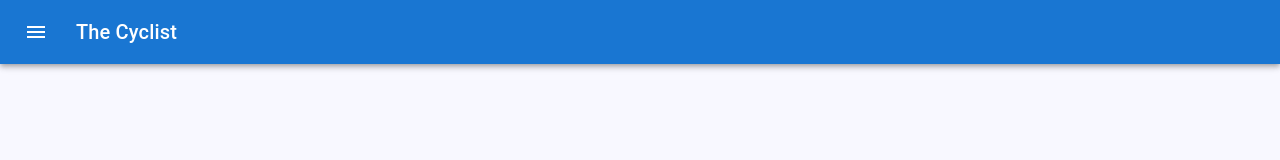
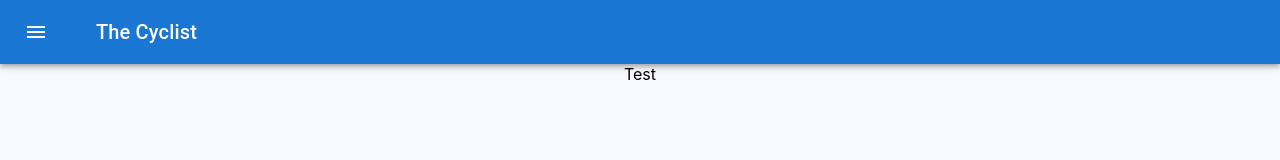
Before and after one commit to PathakPratik/TheCyclist, a React (Create React App) app: page /report in a window 1280 px wide. Before the commit this address had no page. Shown: the top 160 px of the page. Built offline with nearby package versions, Linux system fonts and the light colour scheme.

Commit message:
added report page

```diff
--- a/src/App.tsx
+++ b/src/App.tsx
@@ -4,6 +4,7 @@ import Home from './components/Home';
 import Navigation from './components/AppBar';
 import MyTrips from './components/MyTrips';
 import Events from './components/Events';
+import Report from './components/Report';
 
 const App = () => {
   return (
@@ -14,6 +15,7 @@ const App = () => {
             <Route path="/" element={<Home/>}/>
             <Route path="/trips" element={<MyTrips/>}/>
             <Route path="/events" element={<Events/>}/>
+            <Route path="/report" element={<Report/>}/>
           </Routes>
       </div>
     </BrowserRouter>
--- a/src/components/AppBar.tsx
+++ b/src/components/AppBar.tsx
@@ -3,7 +3,6 @@ import AppBar from '@mui/material/AppBar';
 import Box from '@mui/material/Box';
 import Toolbar from '@mui/material/Toolbar';
 import Typography from '@mui/material/Typography';
-import Button from '@mui/material/Button';
 import IconButton from '@mui/material/IconButton';
 import MenuIcon from '@mui/icons-material/Menu';
 import { Divider, Drawer, List, ListItem, ListItemText } from '@mui/material';
@@ -18,7 +17,8 @@ export default function ButtonAppBar() {
   const drawerList = new Map([
     [ '','Home' ],
     [ 'trips', 'All Trips' ],
-    [ 'events', 'Events' ]
+    [ 'events', 'Events' ],
+    [ 'report', 'Report' ],
   ]);
 
   const list = () => (
@@ -31,7 +31,9 @@ export default function ButtonAppBar() {
       <List>
         {Array.from(drawerList).map(([index, text]) => (
           <ListItem button key={text}>
-            <NavLink to={"/"+index}><ListItemText primary={text} /></NavLink>
+            <NavLink style={{ textDecoration: 'none', color:'#1976d2' }} to={"/"+index}>
+                <ListItemText primary={text} />
+            </NavLink>
           </ListItem>
         ))}
       </List>
@@ -54,7 +56,7 @@ export default function ButtonAppBar() {
           >
             <MenuIcon />
           </IconButton>
-          <Typography variant="h6" component="div">
+          <Typography variant="h6" component="div" style={{marginLeft: '20px'}}>
             The Cyclist
           </Typography>
           {/* <Button color="inherit">Login</Button> */}
--- /dev/null
+++ b/src/components/Report.tsx
@@ -0,0 +1,10 @@
+import { useEffect, useState } from "react";
+
+const Report = () => {
+
+  return (
+    <div>Test</div>
+  );
+}
+
+export default Report;
--- a/src/components/common/Timer.tsx
+++ b/src/components/common/Timer.tsx
@@ -9,7 +9,6 @@ function Timer() {
     seconds,
     minutes,
     hours,
-    days,
     start,
     pause,
   } = useTimer({ expiryTimestamp: time });
```
